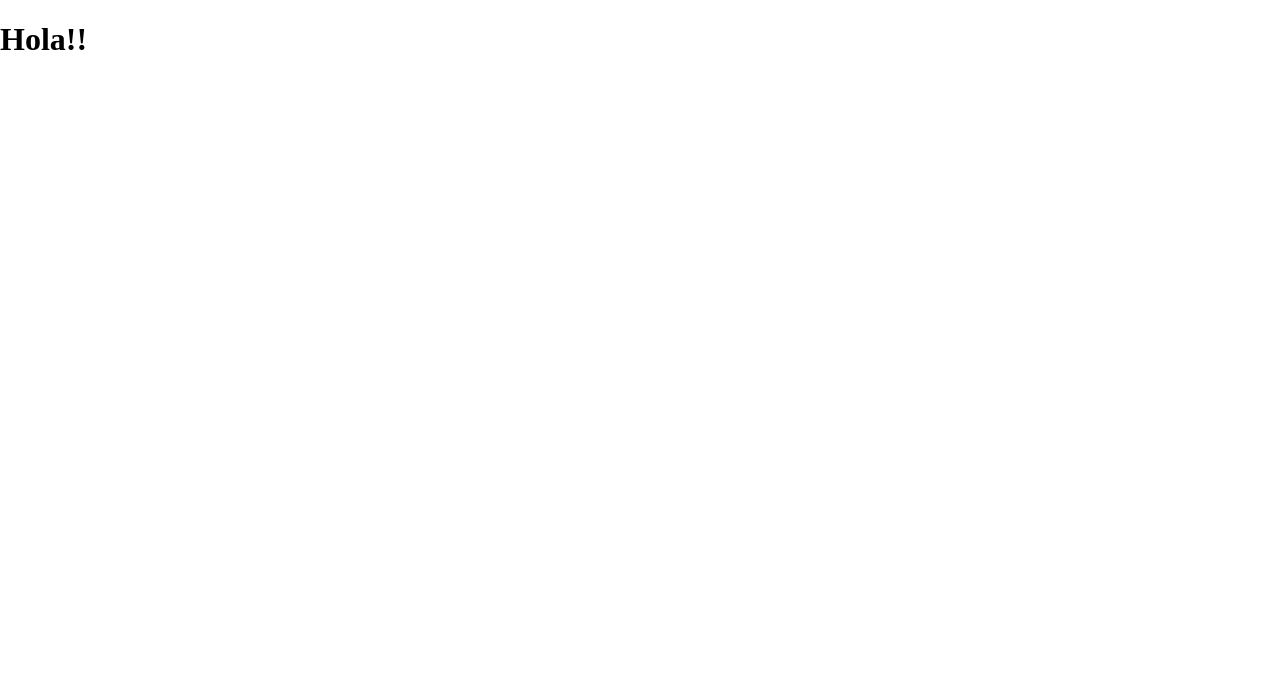
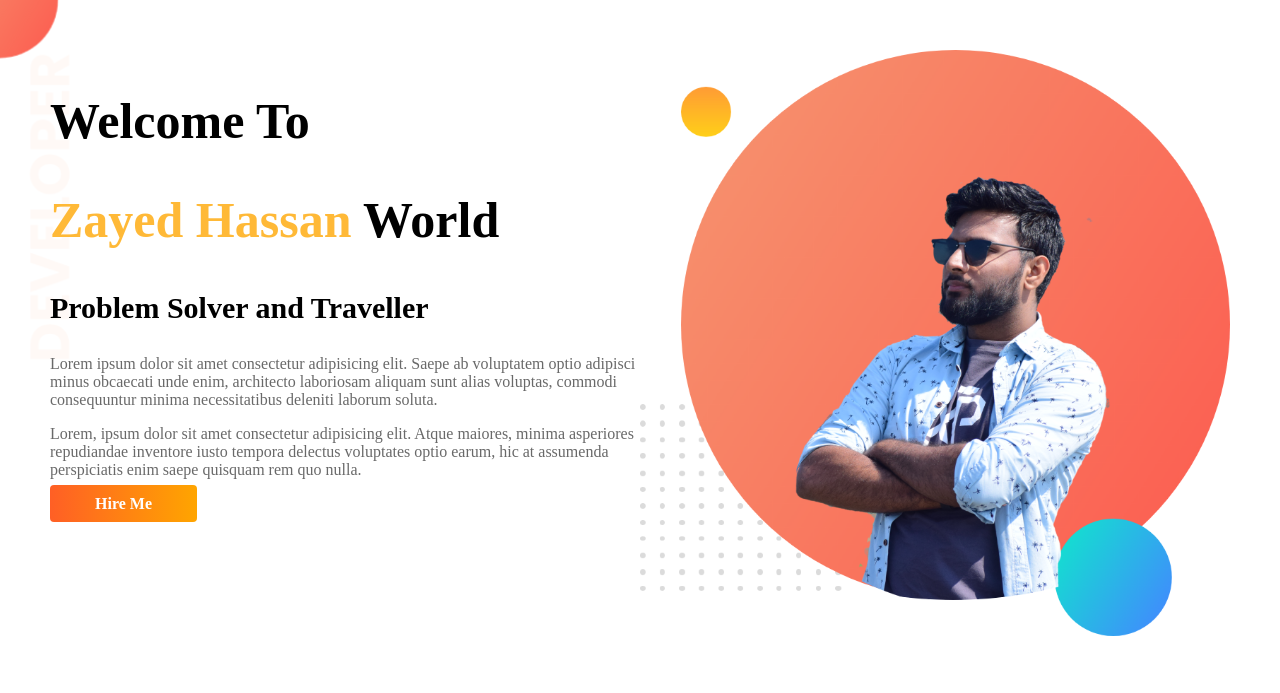
Before and after one commit to z4yed/my-portfolio, a plain HTML site: page index.html in a window 1280 px wide. Drawn offline with Linux system fonts and the light colour scheme; a web font is replaced by a local one.

Commit message:
Header Section Completed.

```diff
--- a/index.html
+++ b/index.html
@@ -1,14 +1,47 @@
 <!DOCTYPE html>
 <html lang="en">
+
 <head>
     <meta charset="UTF-8">
     <meta http-equiv="X-UA-Compatible" content="IE=edge">
     <meta name="viewport" content="width=device-width, initial-scale=1.0">
     <link rel="stylesheet" href="style.css">
+
+    <link rel="preconnect" href="https://fonts.googleapis.com">
+    <link rel="preconnect" href="https://fonts.gstatic.com" crossorigin>
+    <link href="https://fonts.googleapis.com/css2?family=Poppins&family=Source+Serif+Pro&display=swap" rel="stylesheet">
+
     <title>My Portfolio</title>
 </head>
+
 <body>
-    <h1>Hola!!</h1>
+    <section class="flexible-container head-section">
+
+        <div class="flex-item">
+            <h1>Welcome To</h1>
+            <h1> <span class="name">Zayed Hassan </span> World</h1>
+
+            <h3>Problem Solver and Traveller</h3>
+            <p>Lorem ipsum dolor sit amet consectetur adipisicing elit. Saepe ab voluptatem optio adipisci minus
+                obcaecati
+                unde enim, architecto laboriosam aliquam sunt alias voluptas, commodi consequuntur minima necessitatibus
+                deleniti laborum soluta.</p>
+            <p>Lorem, ipsum dolor sit amet consectetur adipisicing elit. Atque maiores, minima asperiores repudiandae
+                inventore iusto tempora delectus voluptates optio earum, hic at assumenda perspiciatis enim saepe
+                quisquam rem quo nulla.</p>
+
+            <a href="https://www.linkedin.com/in/zayed-hassan/" target="_blank" class="link-button">Hire Me</a>
+        </div>
+
+        <div class="flex-item">
+            <img src="images/my-bg.png" alt="">
+        </div>
+
+
+
+    </section>
+
 
 </body>
+
 </html>
--- a/style.css
+++ b/style.css
@@ -1,3 +1,54 @@
 body {
     margin: 0;
+    font-family: 'Poppins', sans-serif;
+    font-family: 'Source Serif Pro', serif;
 }
+
+.welcome {
+    background-image: url('images/top-banner.png');
+    background: red;
+}
+
+.flex-item h1 {
+    font-size: 50px;
+}
+
+.flex-item h3 {
+    font-size: 30px;
+}
+
+.name {
+    color: rgba(255, 178, 35, 0.911);
+}
+
+.flexible-container {
+    display: flex;
+    padding: 50px;
+}
+
+.head-section {
+    background-image: url(images/top-banner.png);
+    background-repeat: no-repeat;
+}
+
+.flex-item {
+    width: 50%;
+}
+
+.flex-item img {
+    width: 100%;
+}
+
+.flex-item p {
+    color: dimgray;
+}
+
+.link-button {
+    text-decoration: none;
+    background: linear-gradient(to left, orange , rgb(255, 95, 37));
+    padding: 10px 45px;
+    border-radius: 4px;
+    margin-top: 60px;
+    font-weight: 700;
+    color: white;
+}
```
Also changed, not shown: images/dream-bg.png (added), images/exp-bg.png (added), images/top-banner.png (added).
